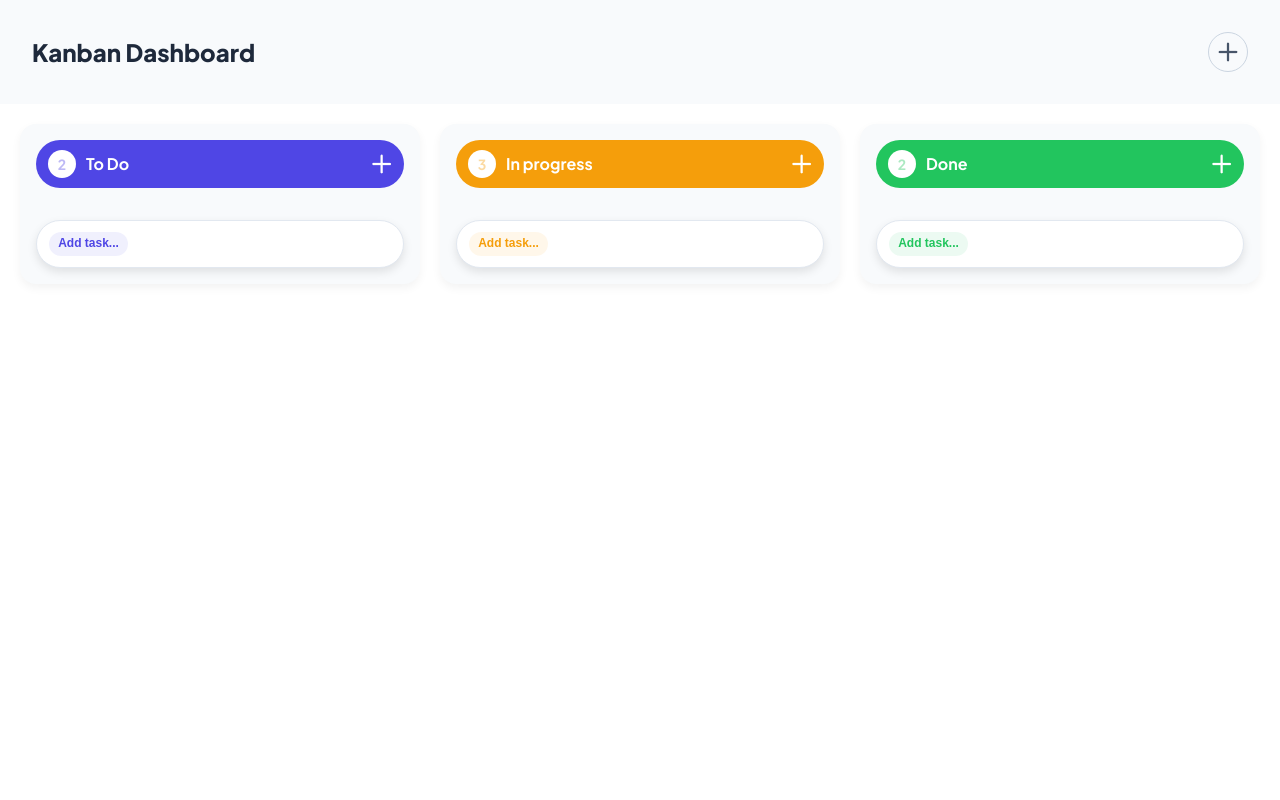
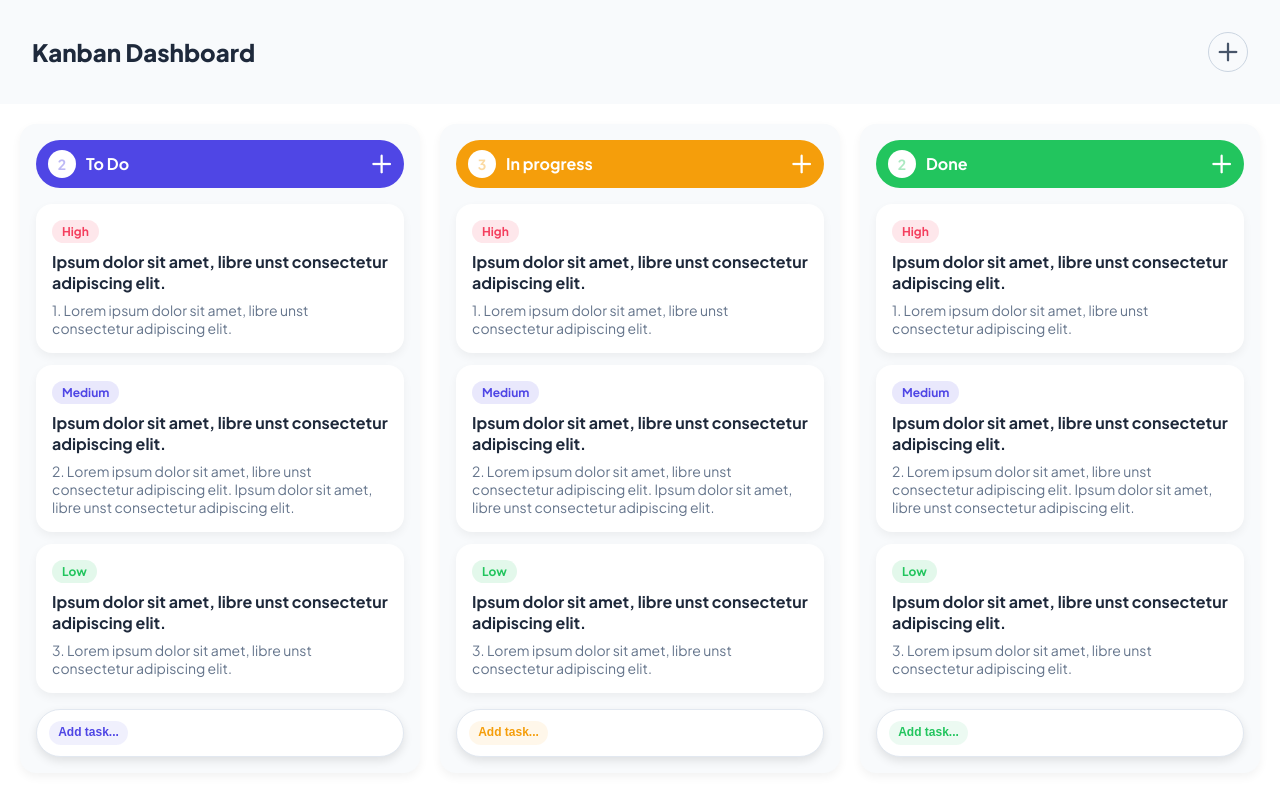
Before and after one commit to danilka-no-population/modsen-practice-2025, a React (Vite) app: page / in a window 1280 px wide. Built offline with nearby package versions, Linux system fonts and the light colour scheme.

Commit message:
feat: task card component created

```diff
--- a/src/components/Column/Column.tsx
+++ b/src/components/Column/Column.tsx
@@ -1,5 +1,6 @@
 import whitePlus from '../../assets/icons/whitePlus.png';
 import { Icon } from '../Header/styled';
+import TaskCard from '../TaskCard/TaskCard';
 import {
     AddTask,
     AddTaskButton,
@@ -9,7 +10,7 @@ import {
     TaskCount,
     TasksWrapper,
 } from './styled';
-import { FC } from 'react';
+import { FC, useState } from 'react';
 
 interface ColumnProps {
     title: string;
@@ -17,7 +18,42 @@ interface ColumnProps {
     color: string;
 }
 
+interface Task {
+    title: string;
+    description: string;
+    tag?: string;
+    tagColor?: string;
+}
+
+const medium = { name: 'Medium', color: '#4F46E5' };
+const low = { name: 'Low', color: '#22C55E' };
+const high = { name: 'High', color: '#F43F5E' };
+
 const Column: FC<ColumnProps> = ({ title, taskCount, color }) => {
+    const [tasks] = useState<Task[]>([
+        {
+            title: 'Ipsum dolor sit amet, libre unst consectetur adipiscing elit.',
+            description:
+                '1. Lorem ipsum dolor sit amet, libre unst consectetur adipiscing elit.',
+            tag: high.name,
+            tagColor: high.color,
+        },
+        {
+            title: 'Ipsum dolor sit amet, libre unst consectetur adipiscing elit.',
+            description:
+                '2. Lorem ipsum dolor sit amet, libre unst consectetur adipiscing elit. Ipsum dolor sit amet, libre unst consectetur adipiscing elit.',
+            tag: medium.name,
+            tagColor: medium.color,
+        },
+        {
+            title: 'Ipsum dolor sit amet, libre unst consectetur adipiscing elit.',
+            description:
+                '3. Lorem ipsum dolor sit amet, libre unst consectetur adipiscing elit.',
+            tag: low.name,
+            tagColor: low.color,
+        },
+    ]);
+
     return (
         <ColumnWrapper>
             <ColumnHeader color={color}>
@@ -29,7 +65,17 @@ const Column: FC<ColumnProps> = ({ title, taskCount, color }) => {
                     <Icon src={whitePlus} alt="Add task" />
                 </AddTaskButton>
             </ColumnHeader>
-            <TasksWrapper></TasksWrapper>
+            <TasksWrapper>
+                {tasks.map((task) => (
+                    <TaskCard
+                        title={task.title}
+                        description={task.description}
+                        tag={task?.tag}
+                        tagColor={task?.tagColor}
+                        key={Date.now()}
+                    />
+                ))}
+            </TasksWrapper>
             <AddTask color={color}>
                 <div>Add task...</div>
             </AddTask>
--- /dev/null
+++ b/src/components/TaskCard/TaskCard.tsx
@@ -0,0 +1,26 @@
+import { Tag, TaskDescription, TaskHeader, TaskWrapper } from './styled';
+import { FC } from 'react';
+
+interface TaskProps {
+    title: string;
+    description: string;
+    tag?: string;
+    tagColor?: string;
+}
+
+const TaskCard: FC<TaskProps> = ({
+    title,
+    description,
+    tag = 'Low',
+    tagColor = '#22C55E',
+}) => {
+    return (
+        <TaskWrapper>
+            {tag && <Tag color={tagColor}>{tag}</Tag>}
+            <TaskHeader>{title}</TaskHeader>
+            <TaskDescription>{description}</TaskDescription>
+        </TaskWrapper>
+    );
+};
+
+export default TaskCard;
--- /dev/null
+++ b/src/components/TaskCard/styled.ts
@@ -0,0 +1,38 @@
+import styled from 'styled-components';
+
+interface TagColor {
+    color: string;
+}
+
+export const TaskWrapper = styled.div`
+    background: #ffffff;
+    border-radius: 16px;
+    padding: 16px;
+    box-shadow: 0px 4px 10px rgba(0, 0, 0, 0.05);
+    display: flex;
+    flex-direction: column;
+    gap: 8px;
+`;
+
+export const Tag = styled.span<TagColor>`
+    background: ${({ color = 'black' }) => color}20;
+    color: ${({ color = 'black' }) => color};
+    font-size: 12px;
+    font-weight: bold;
+    padding: 4px 10px;
+    border-radius: 12px;
+    align-self: flex-start;
+`;
+
+export const TaskHeader = styled.h3`
+    font-size: 16px;
+    font-weight: bold;
+    margin: 0;
+    color: #1e293b;
+`;
+
+export const TaskDescription = styled.p`
+    font-size: 14px;
+    color: #64748b;
+    margin: 0;
+`;
```
